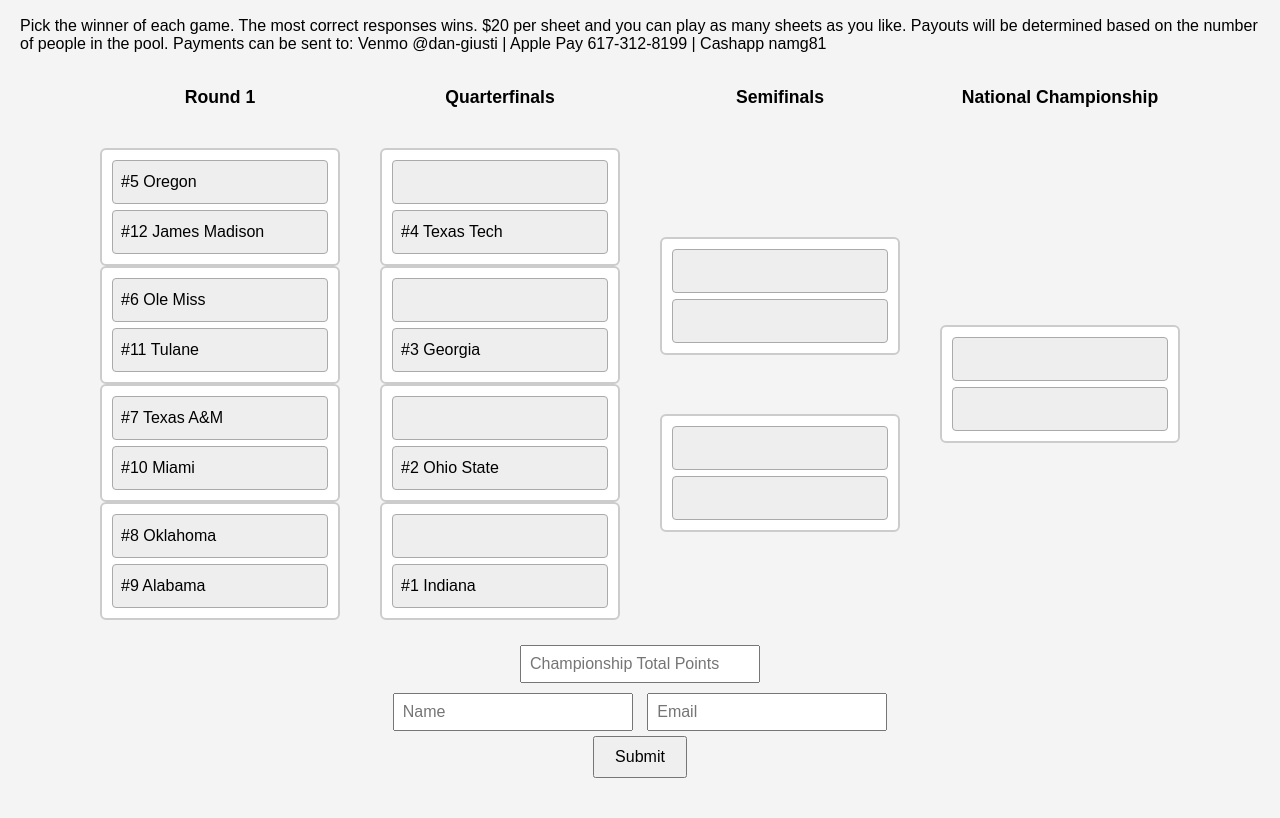
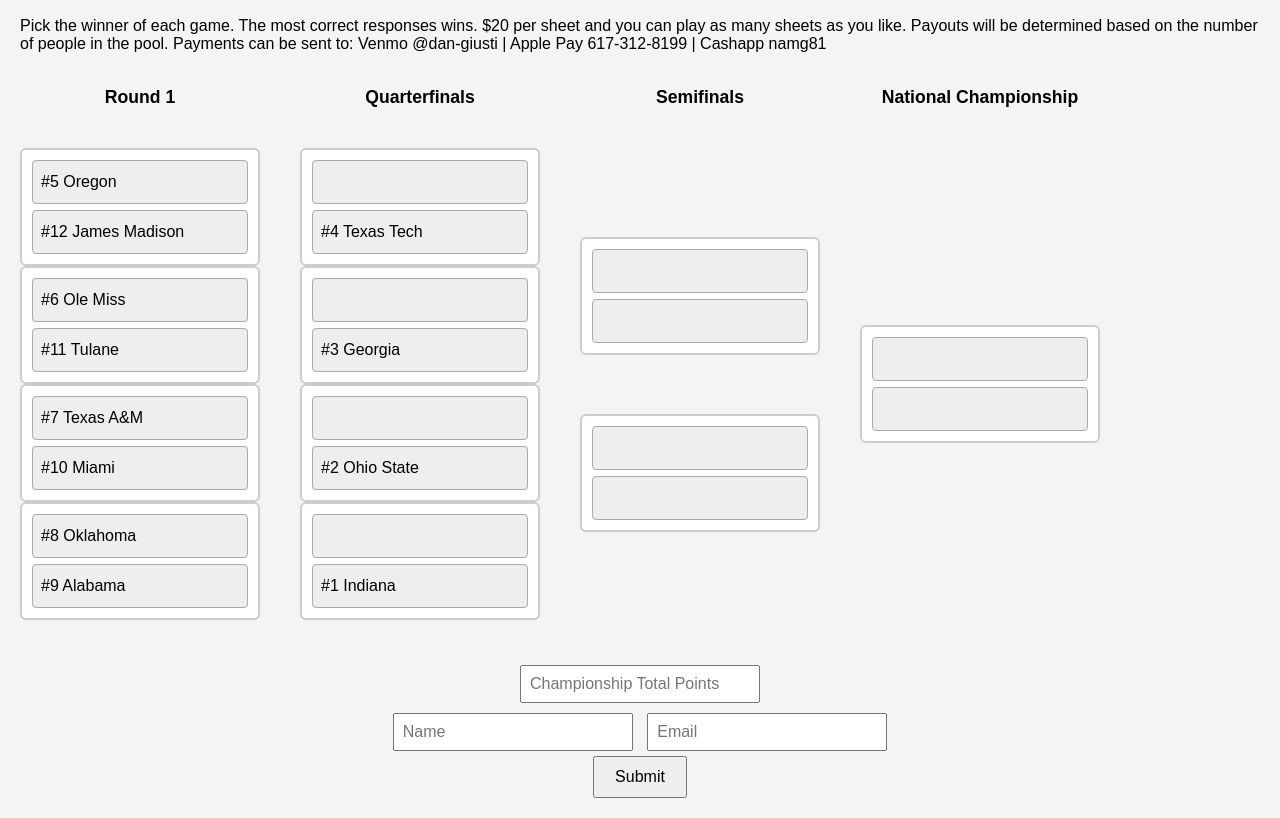
Before and after one commit to fbpool/cfp, a plain HTML site: page index.html in a window 1280 px wide. Shown: the part 61-879 px from the top of the page. Drawn offline with Linux system fonts and the light colour scheme.

Commit message:
Update index.html

```diff
--- a/index.html
+++ b/index.html
@@ -20,7 +20,9 @@ h1 {
     display: grid;
     grid-template-columns: repeat(4, 240px);
     gap: 40px;
-    justify-content: center;
+    justify-content: start; /* align to left */
+    overflow-x: auto;       /* allow horizontal scrolling on small screens */
+    padding-bottom: 20px;   /* optional, adds some space for scroll */
 }
 
 /* Headings row */
```
